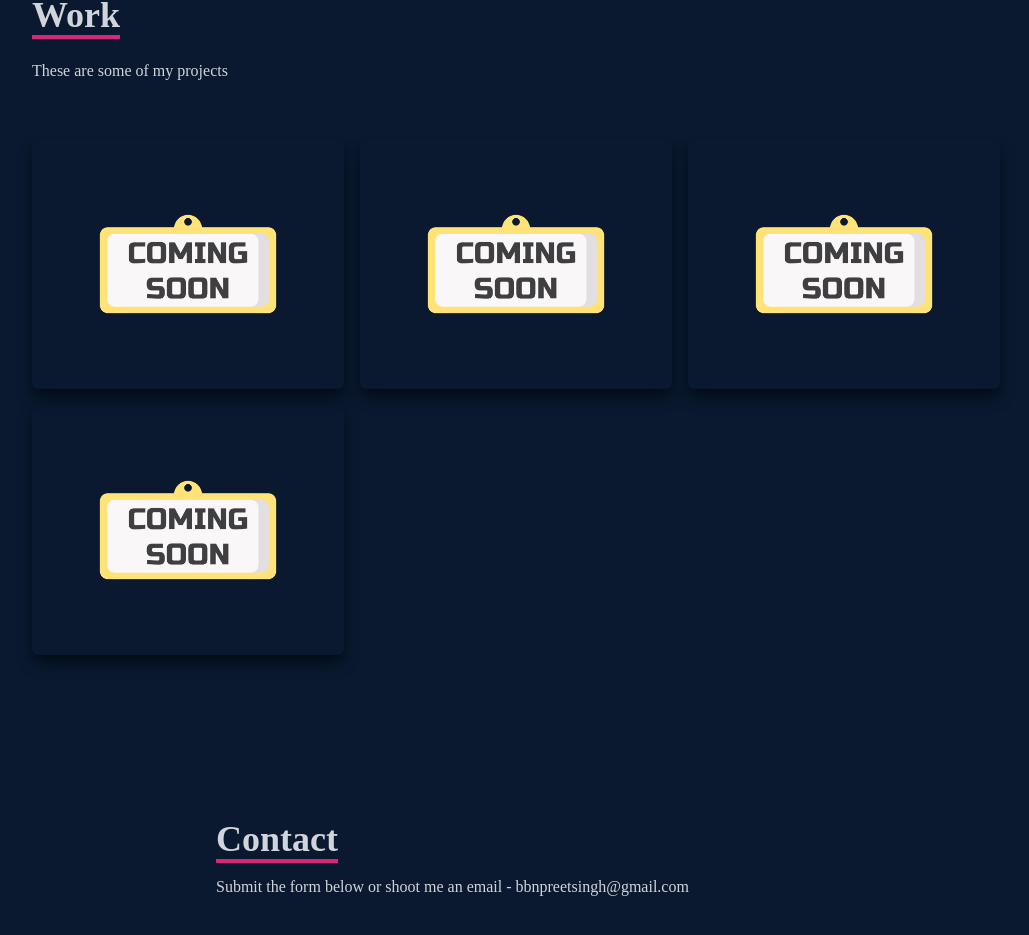
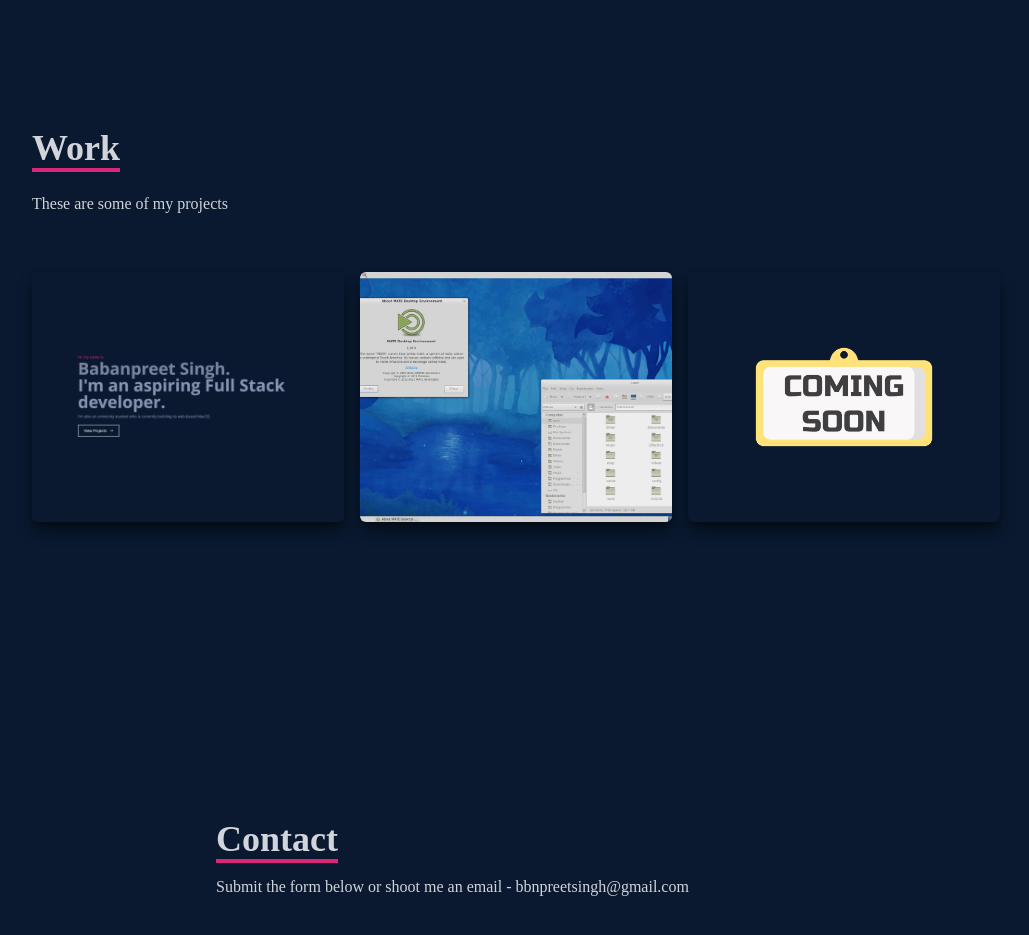
Before and after one commit to singhible/Portfolio, a React (Create React App) app in the folder portfolio/: page / in a window 1280 px wide. Shown: the part 2475-3410 px from the top of the page, without its empty margins (124-1153 px from the left). Built offline with nearby package versions, Linux system fonts and the light colour scheme.

Commit message:
Updated to my latest profile

```diff
--- a/portfolio/src/components/Contact.jsx
+++ b/portfolio/src/components/Contact.jsx
@@ -8,9 +8,9 @@ const Contact = () => {
                 <p className='text-4xl font-bold inline border-b-4 border-pink-600 text-gray-300'>Contact</p>
                 <p className='text-gray-300 py-4'>Submit the form below or shoot me an email - bbnpreetsingh@gmail.com</p>
             </div>
-            <input className='bg-[#ccd6f6] p-2' type="text" placeholder='Name' name='name' />
-            <input className='my-4 p-2 bg-[#ccd6f6]' type="email" placeholder='Email' name='email' />
-            <textarea className='bg-[#ccd6f6] p-2' name="message" rows="10" placeholder='Message'></textarea>
+            <input className='bg-[#ccd6f6] p-2' type="text" placeholder='Name' name='name' required/>
+            <input className='my-4 p-2 bg-[#ccd6f6]' type="email" placeholder='Email' name='email' required/>
+            <textarea className='bg-[#ccd6f6] p-2' name="message" rows="10" placeholder='Message' required></textarea>
             <button className='text-white border-2 hover:bg-pink-600 hover:border-pink-600 px-4 py-3 my-8 mx-auto flex items-center'>Let's Collaborate</button>
         </form>
     </div>
--- a/portfolio/src/data/data.js
+++ b/portfolio/src/data/data.js
@@ -1,34 +1,27 @@
 import ComingSoon from '../assests/comingsoon.png'
-
+import webOS from '../assests/mate-desktop.jpg'
+import portfolio from '../assests/portfolio.png'
 export const data=[
     {
         id:1,
-        name:"React JS Application",
-        image:ComingSoon,
-        github:"",
-        live:"",
+        name:"My portfolio website",
+        image:portfolio,
+        github:"https://github.com/singhible/Portfolio",
+        live:"https://babanpreet.netlify.app/",
     },
     {
         id:2,
-        name:"React JS Application",
-        image:ComingSoon,
-        github:"",
+        name:"A web desktop enviornment (in progress)",
+        image:webOS,
+        github:"https://github.com/singhible/babOS",
         live:"",
     },
     {
         id:3,
-        name:"React JS Application",
+        name:"Photography Website (in progress)",
         image:ComingSoon,
-        github:"",
-        live:"",
-    },
-    {
-        id:4,
-        name:"React JS Application",
-        image:ComingSoon,
-        github:"",
+        github:"https://github.com/singhible/Photography-Website",
         live:"",
     },
 
-
 ]
```
Also changed, not shown: portfolio/src/assests/mate-desktop.jpg (added), portfolio/src/assests/portfolio.png (added).
